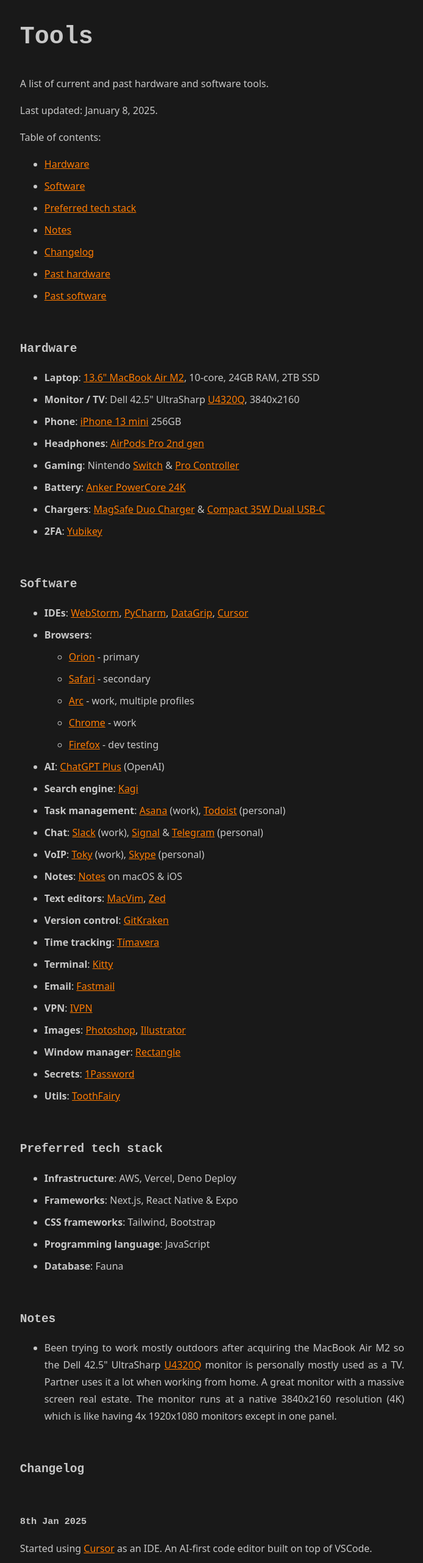
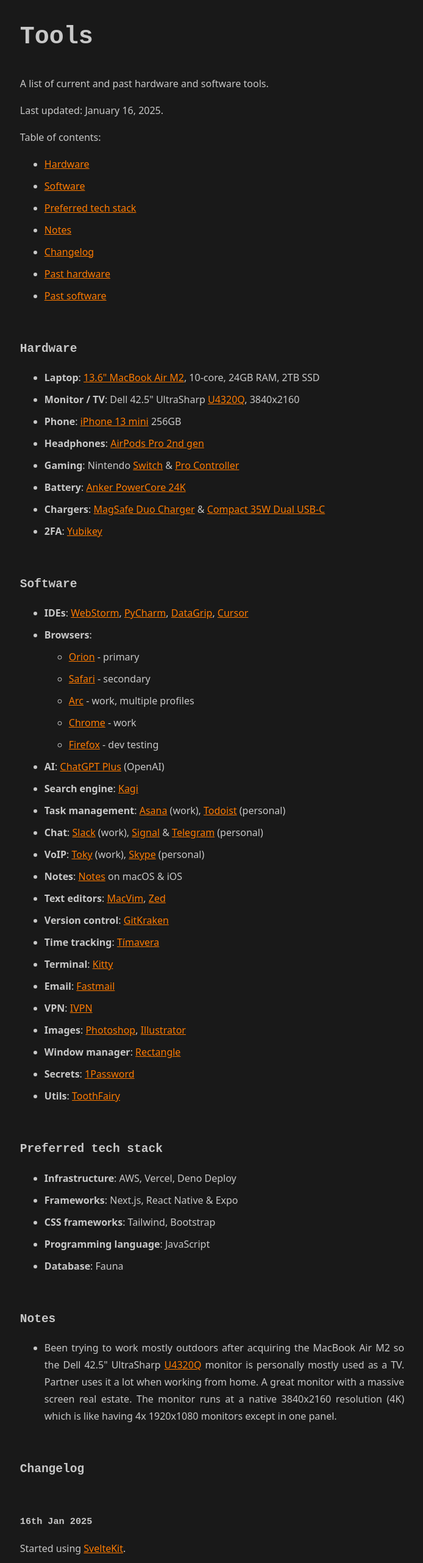
Before and after one commit to jonrh/jonrh.is, a Next.js app: page /tools in a window 1280 px wide. Shown: the part 234-2797 px from the top of the page at 61% size, without its empty margins (292-986 px from the left). Built offline with nearby package versions, Linux system fonts and the light colour scheme.

Commit message:
Started using SvelteKit

```diff
--- a/pages/tools.js
+++ b/pages/tools.js
@@ -68,11 +68,12 @@
 const Cursor = () => <a href="https://cursor.com">Cursor</a>;
 const Zed = () => <a href="https://zed.dev">Zed</a>;
 const MacVim = () => <a href="https://github.com/macvim-dev/macvim">MacVim</a>;
+const SvelteKit = () => <a href="https://svelte.dev">SvelteKit</a>;
 
 // Experimental code formatting to maximize HTML content per line
 const Content = () => (<>
 <p>A list of current and past hardware and software tools.</p>
-<p>Last updated: January 8, 2025.</p>
+<p>Last updated: January 16, 2025.</p>
 
 Table of contents:
 <ul>
@@ -155,6 +156,9 @@
 
 {/* =========================== Changelog ============================ */}
 <h2 id="changelog">Changelog</h2>
+<h3>16th Jan 2025</h3>
+<p>Started using <SvelteKit />.</p>
+
 <h3>8th Jan 2025</h3>
 <p>
   Started using <Cursor /> as an IDE. An AI-first code editor built on top of
```
